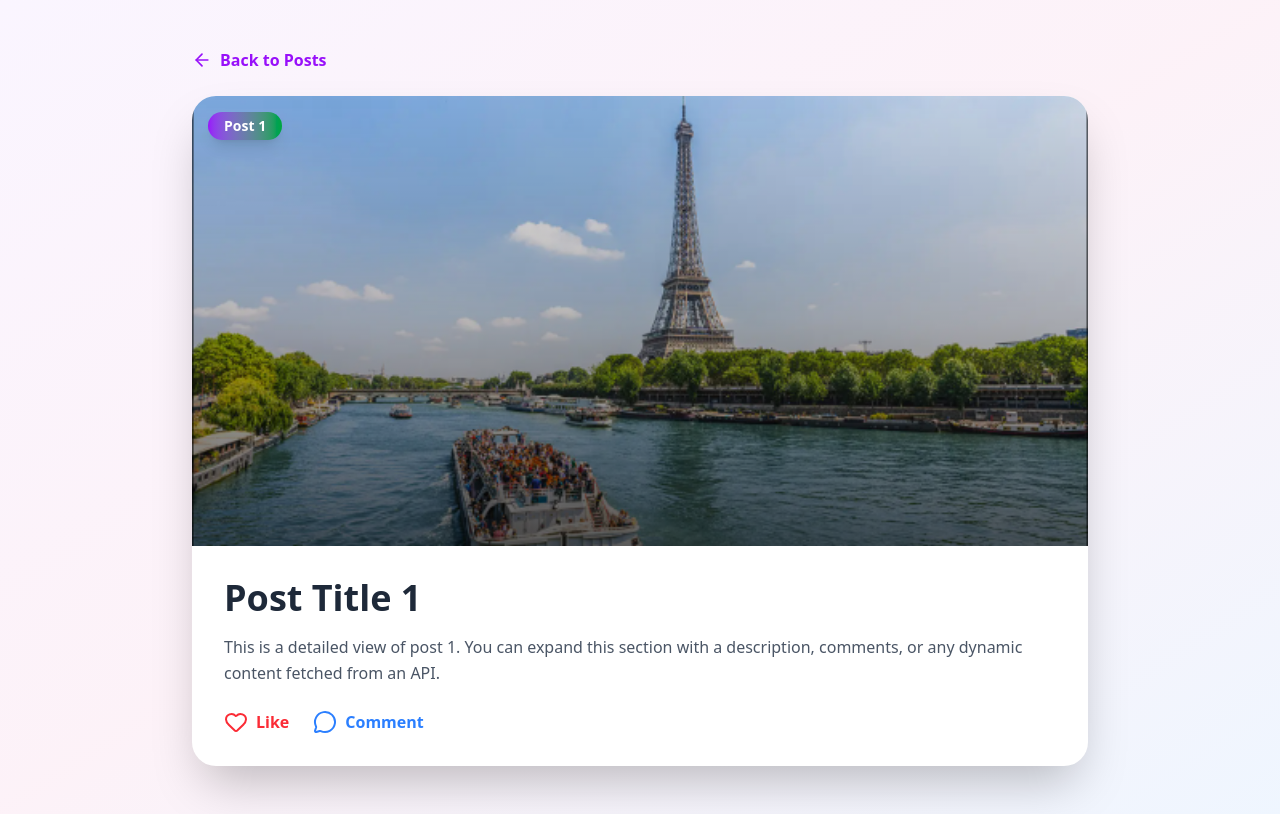
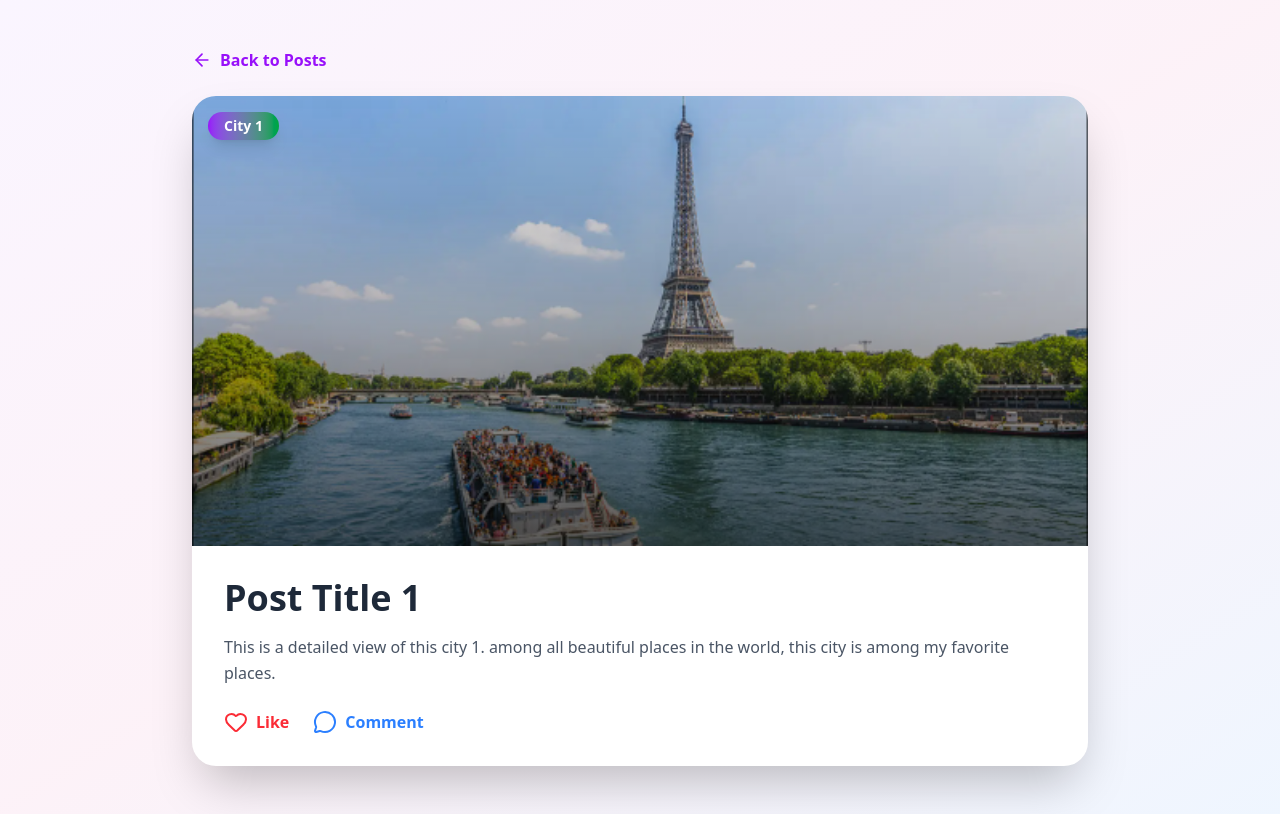
Before and after one commit to kezagiselle/react-Router-practise, a React (Vite) app in the folder reactPractise/: page /posts/0 in a window 1280 px wide. Built offline with nearby package versions, Linux system fonts and the light colour scheme.

Commit message:
feat: city naming

```diff
--- a/reactPractise/src/pages/PostDetails.tsx
+++ b/reactPractise/src/pages/PostDetails.tsx
@@ -51,7 +51,7 @@ function PostDetails() {
             <div className="absolute inset-0 bg-gradient-to-t from-black/60 via-black/20 to-transparent"></div>
 
             <span className="absolute top-4 left-4 bg-gradient-to-r from-purple-600 to-green-600 text-white px-4 py-1 rounded-full text-sm font-semibold shadow-lg">
-              Post {index + 1}
+              City {index + 1}
             </span>
           </div>
 
@@ -62,9 +62,9 @@ function PostDetails() {
             </h1>
 
             <p className="text-gray-600 leading-relaxed mb-6">
-              This is a detailed view of post {index + 1}.
-              You can expand this section with a description, comments, or any
-              dynamic content fetched from an API.
+              This is a detailed view of this city {index + 1}.
+              among all beautiful places in the world, this city is among my
+              favorite places.
             </p>
 
             {/* Actions */}
```
